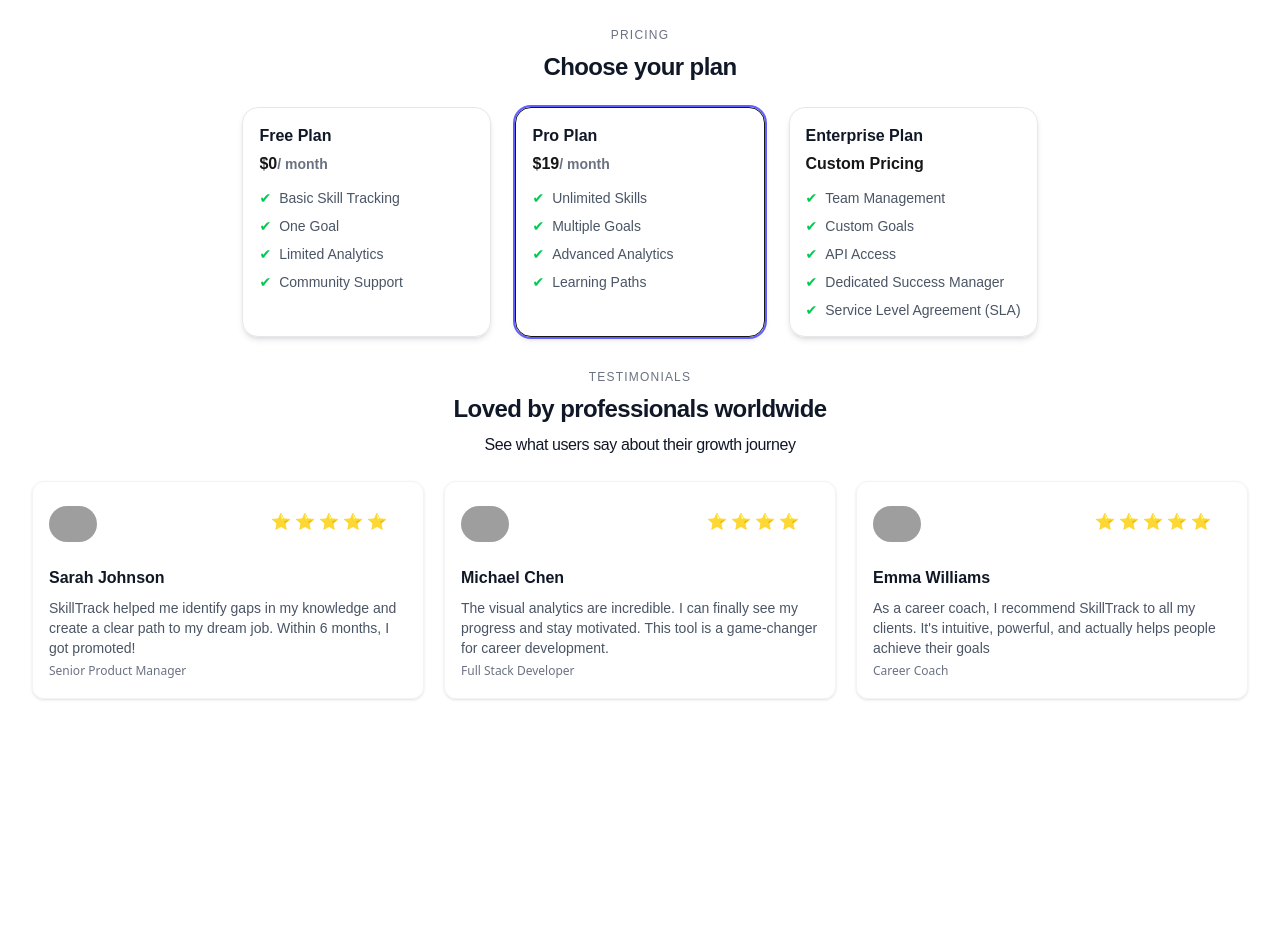
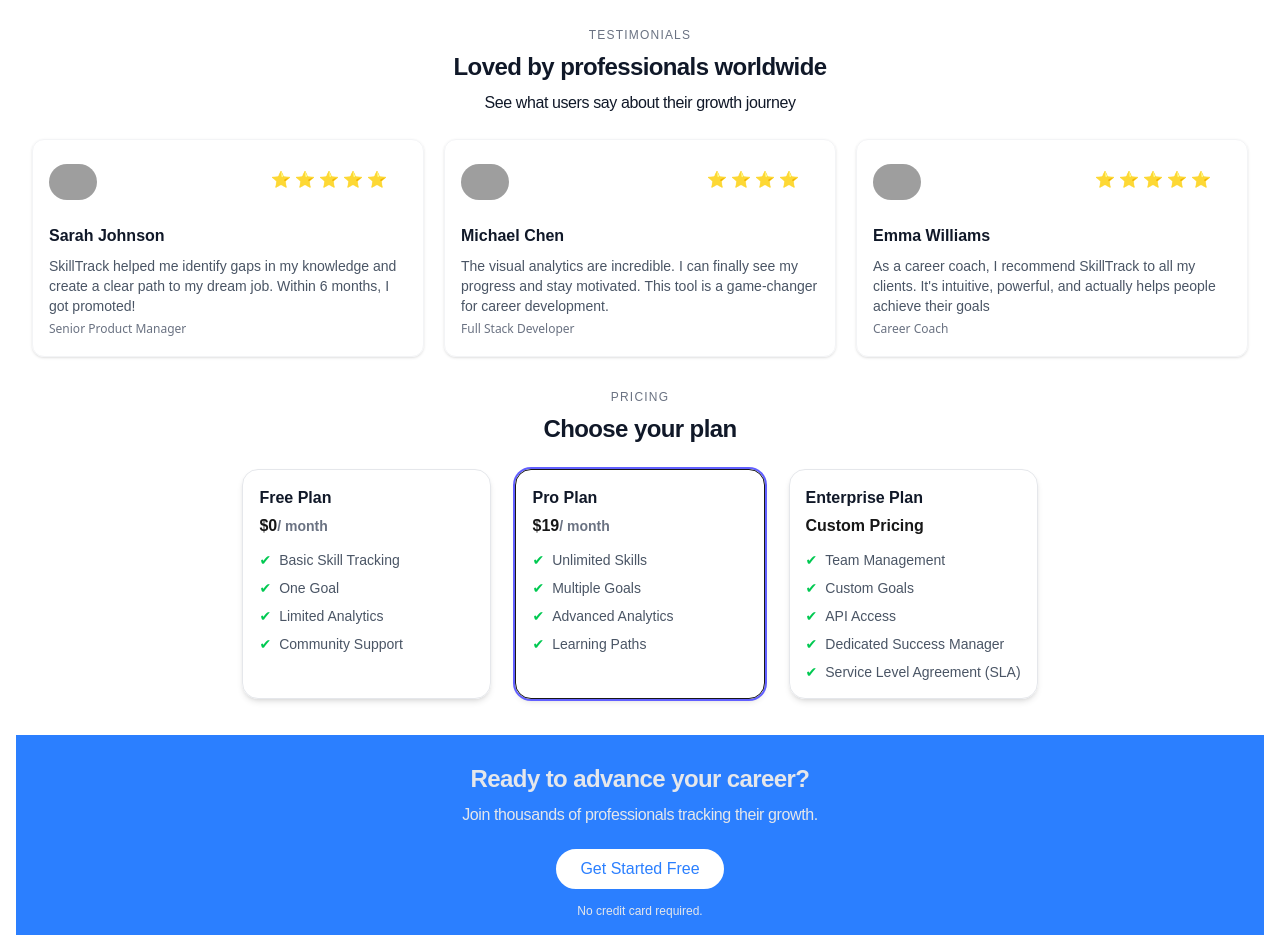
Before and after one commit to Neda0o0/skill-career-tracker, a Next.js app in the folder frontend/: page / in a window 1280 px wide. Shown: the part 940-1875 px from the top of the page. Before the commit the page ends 1655 px from the top, so only its background shows below. Built offline with nearby package versions, Linux system fonts and the light colour scheme; grey boxes are pictures that could not be loaded.

Commit message:
Add CTA part

```diff
--- a/frontend/src/app/page.js
+++ b/frontend/src/app/page.js
@@ -4,6 +4,8 @@
 import HowItWorks from "@/components/sections/HowItWorks/HowItWorks";
 import Pricing from "@/components/sections/Pricing/Pricing";
 import Testimonials from "@/components/sections/Testimonials/Testimonials";
+import CTA from "@/components/sections/CTA/CTA";
+
 export default function Home() {
   return (
     <main>
@@ -13,8 +15,9 @@
           <Hero />
           <Features />
           <HowItWorks />
+          <Testimonials />
           <Pricing />
-          <Testimonials />
+          <CTA />
         </div>
       </div>
     </main>
--- /dev/null
+++ b/frontend/src/components/sections/CTA/CTA.jsx
@@ -0,0 +1,22 @@
+import Button from "@/components/ui/Button";
+
+const CTA = () => {
+  return (
+    <section className="w-full bg-blue-500 flex flex-col justify-center items-center p-4 mt-5">
+      <h2 className="mt-3 text-2xl font-semibold tracking-tight text-gray-200 dark:text-white">
+        Ready to advance your career?
+      </h2>
+      <h4 className="mt-2 text-md font-medium tracking-tight text-gray-200 dark:text-white">
+        Join thousands of professionals tracking their growth.
+      </h4>
+      <Button variant="secondaryOutline" className="mt-5 bg-white">
+        Get Started Free
+      </Button>
+      <span className="mt-3 text-xs font-medium text-gray-200">
+        No credit card required.
+      </span>
+    </section>
+  );
+};
+
+export default CTA;
```
